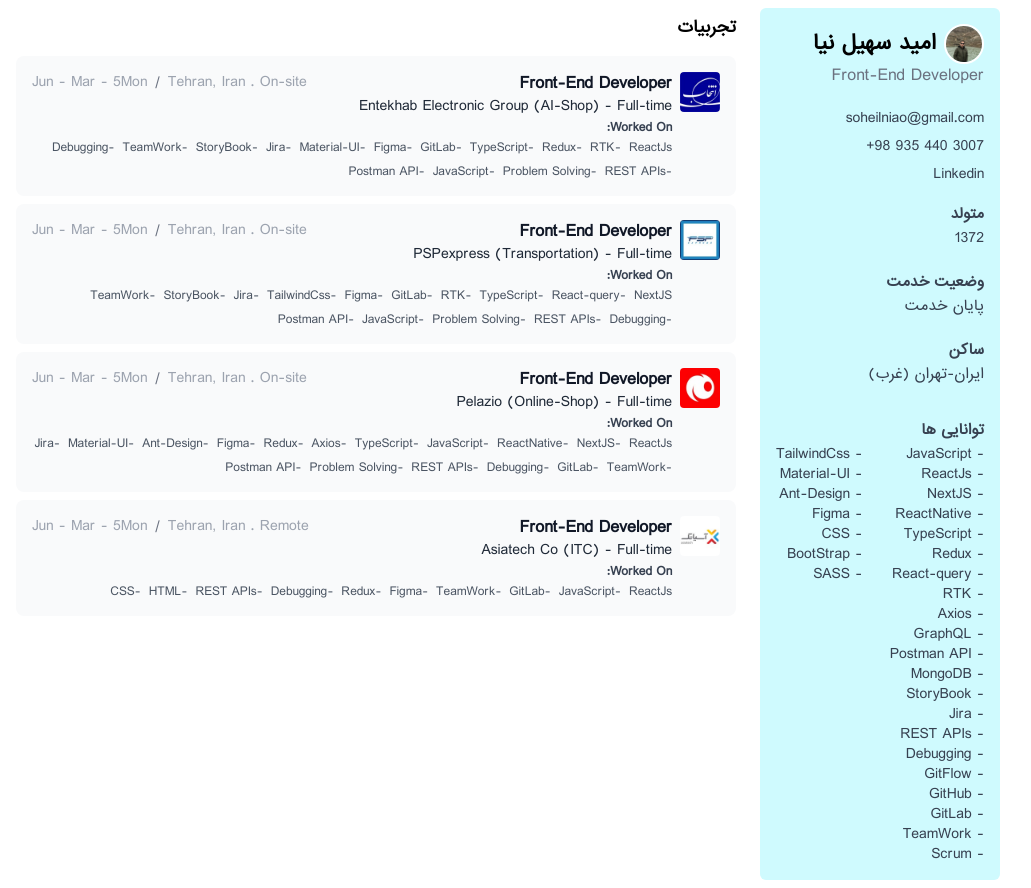
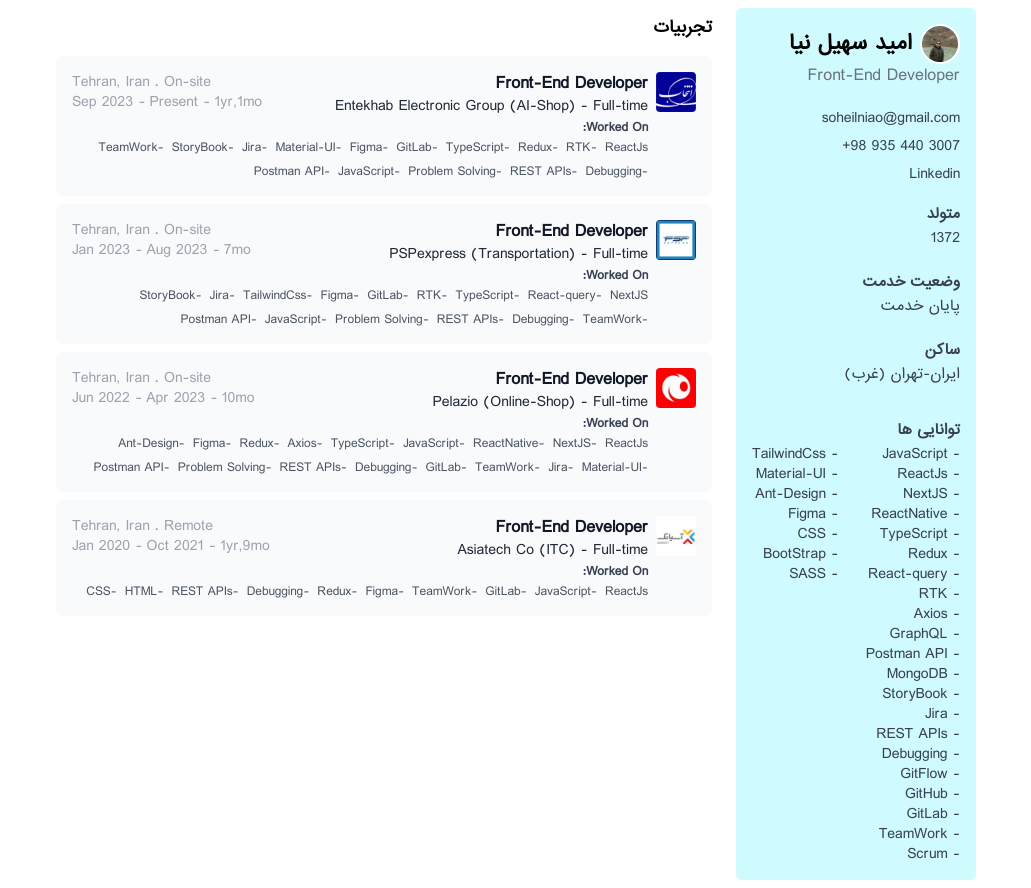
Before and after one commit to omids0/omid_soheilnia_resume, a Next.js app: page / in a window 1280 px wide. Shown: the whole page, without its empty margins (136-1167 px from the left). Built offline with nearby package versions, Linux system fonts and the light colour scheme.

Commit message:
ExperiencesCard done

```diff
--- a/src/components/experiencesInfo/experiencesCard.tsx
+++ b/src/components/experiencesInfo/experiencesCard.tsx
@@ -1,4 +1,5 @@
 import type { CompanyInfo } from "@/data/experiencesInfo";
+import moment from "moment";
 import Image from "next/image";
 import { type FC } from "react";
 
@@ -6,11 +7,19 @@
   data: CompanyInfo;
 };
 
-// TODO start time and end time
+const ExperiencesCard: FC<Props> = ({ data }) => {
+  const startDate = moment(data.start.join("-"));
+  const endDate = moment(data.end?.join("-"));
 
-const ExperiencesCard: FC<Props> = ({ data }) => {
+  const days = endDate.diff(startDate, "days");
+  const years = Math.floor(days / 365);
+  const months = Math.floor((days % 365) / 30);
+
+  const startMonth = moment(data.start[1], "M").format("MMM");
+  const endMonth = data.end && moment(data.end[1], "M").format("MMM");
+
   return (
-    <div className="bg-gray-50 p-4 rounded-lg flex gap-2">
+    <div className="bg-gray-50 p-4 rounded-lg flex gap-2 max-w-[41rem]">
       <Image
         src={data.logo}
         alt="companyIcon"
@@ -23,22 +32,30 @@
         }}
       />
       <div>
-        <div className="flex justify-between min-w-[40rem]">
+        <div className="flex justify-between w-[36rem]">
           <div className="flex flex-col">
             <p className="font-bold text-gray-900">{data.myPosition}</p>
             <p className="text-sm text-gray-800">{`${data.name} (${data.scope}) - ${data.employmentType}`}</p>
           </div>
-          <div className="flex gap-2 text-gray-500">
-            <p className="text-sm text-gray-400">
+          <div className="flex-col text-gray-500">
+            <p className="text-sm text-gray-400 ltr">
               {`${data.city}, ${data.country} . ${data.locationType}`}
             </p>
-            {"/"}
-            <p className="text-sm text-gray-400">{`Jun - Mar - 5Mon`}</p>
+            <div className="flex ltr text-sm text-gray-400 gap-1">
+              <p>{`${startMonth} ${data.start[0]} -`}</p>
+              <p>{`${
+                data.end ? `${endMonth} ${data.end[0]}` : "Present"
+              } -`}</p>
+              <p className="flex">
+                {years !== 0 && `${years}yr,`}
+                {months !== 0 && `${months}mo`}
+              </p>
+            </div>
           </div>
         </div>
         <div className="mt-1">
           <p className="font-bold text-xs text-gray-700">Worked On:</p>
-          <div className="flex gap-2 flex-wrap max-w-[40rem] mt-1">
+          <div className="flex gap-2 flex-wrap max-w-[36rem] mt-1">
             {data.skills.map((item, index) => (
               <p key={item} className="text-xs text-gray-600">
                 {index > 0 && "-"}
```
Also changed, not shown: package.json (+6 -5 lines), 1 other file (tests, documents, lock files or other folders).
